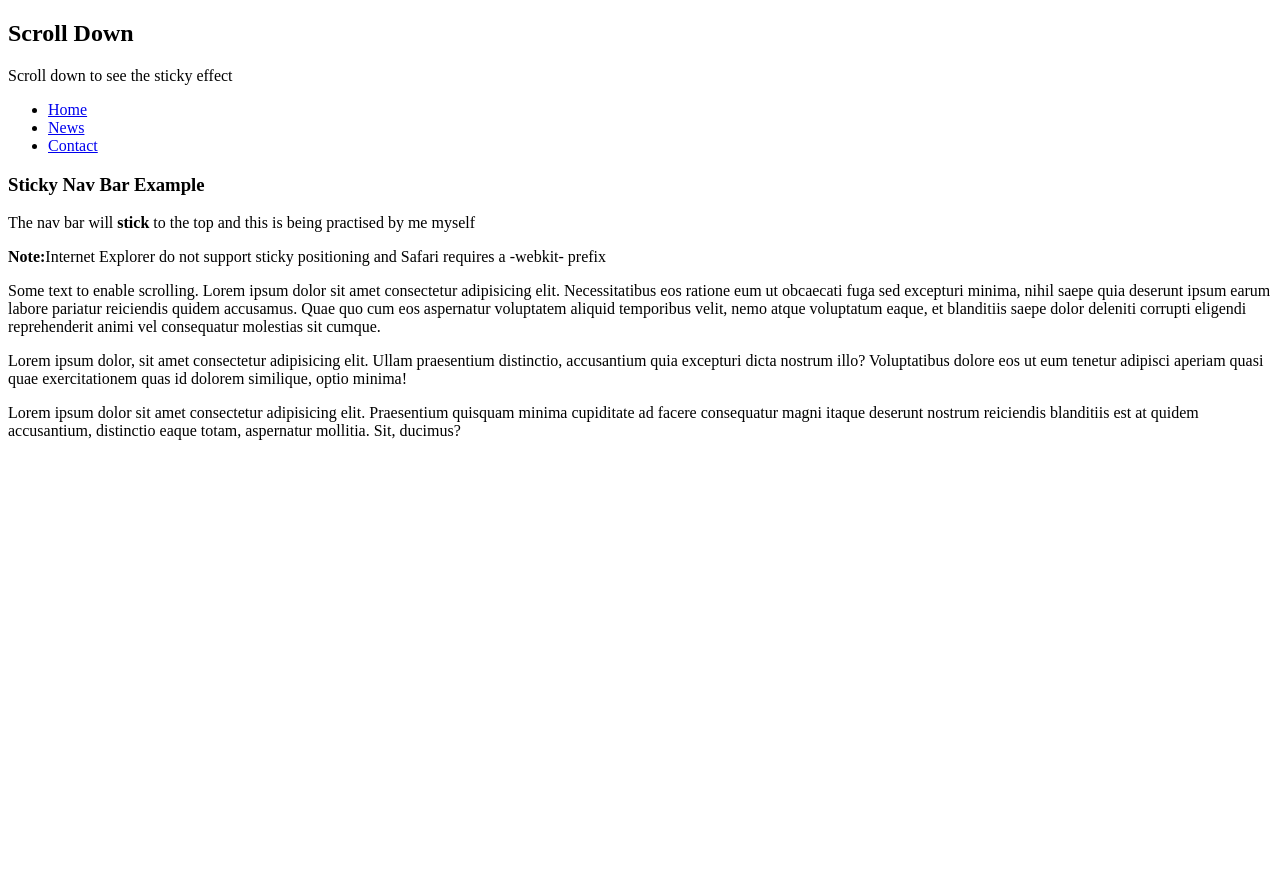
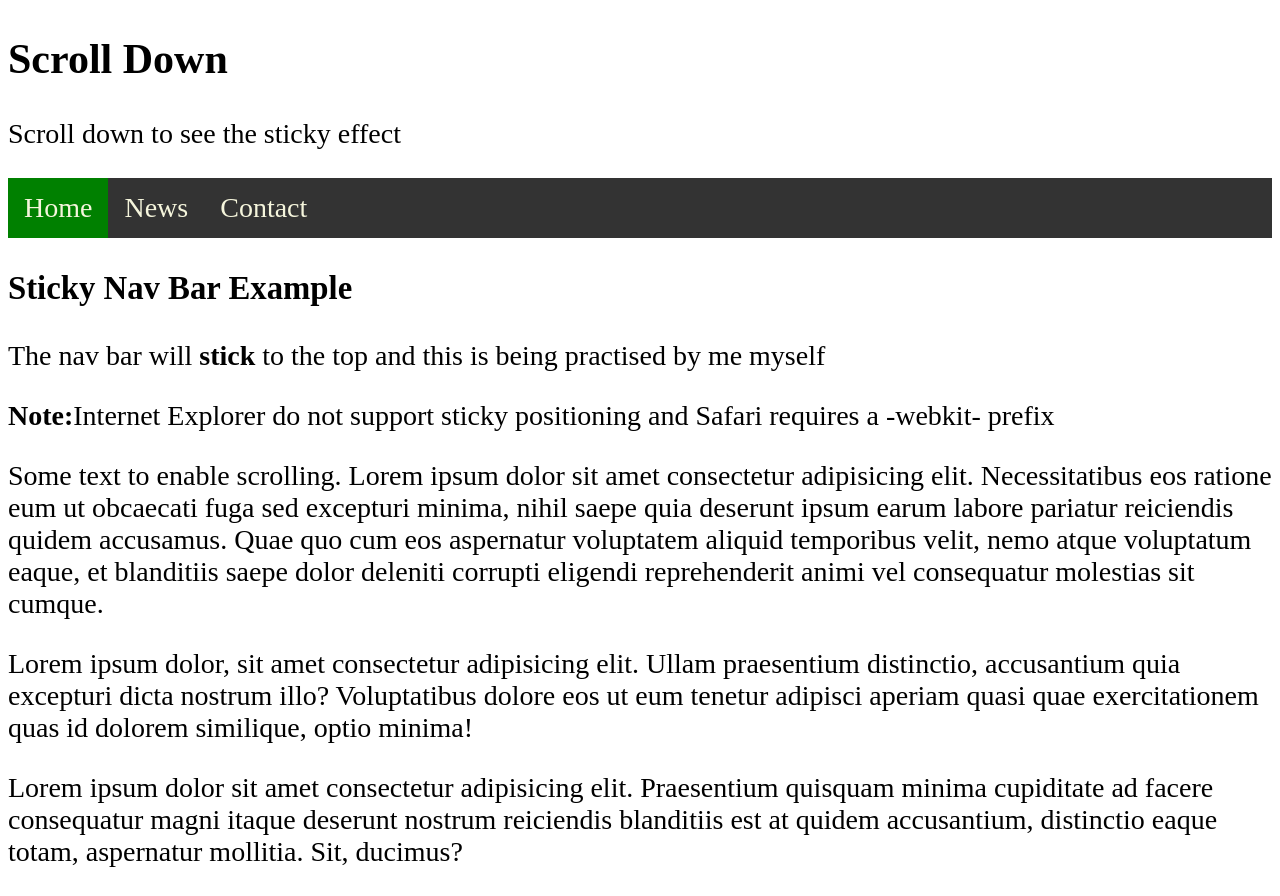
Before and after one commit to Ashar-perwez/W3_school-s-_examples, a plain HTML site: page CSS nav(1)/index.html in a window 1280 px wide. Before the commit the page ends 800 px from the top, so only its background shows below. Drawn offline with Linux system fonts and the light colour scheme.

Commit message:
sticky nav bar is done.

```diff
--- a/CSS nav(1)/index.html
+++ b/CSS nav(1)/index.html
@@ -5,7 +5,35 @@
     <meta name="viewport" content="width=device-width, initial-scale=1.0">
     <title>Sticky Nav Bar</title>
     <style>
-
+body{
+    font-size:28px ;
+}
+ul{
+    list-style-type: none;
+    margin: 0;
+    padding: 0;
+    overflow: hidden;
+    background-color: #333;
+    position: sticky;
+    top: 0;
+}
+li{
+    float: left;
+}
+li a{
+    display: block;
+    color: beige;
+    text-align: center;
+    /* margin: 14px 16px ; */
+    padding:14px 16px ;
+    text-decoration: none;
+}
+li a:hover{
+    background-color: #111;
+}
+.active{
+    background-color: green;
+}
     </style>
 </head>
 <body>
@@ -14,7 +42,7 @@
         <p> Scroll down to see the sticky effect</p>
     </div>
         <ul>
-            <li><a href="#home">Home</a></li>
+            <li><a class="active" href="#home">Home</a></li>
             <li><a href="#news">News</a></li>
             <li><a href="#contact">Contact</a></li>
         </ul>
```
